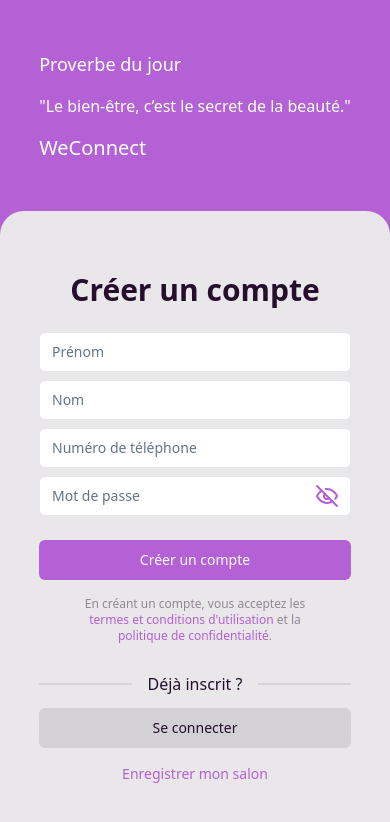
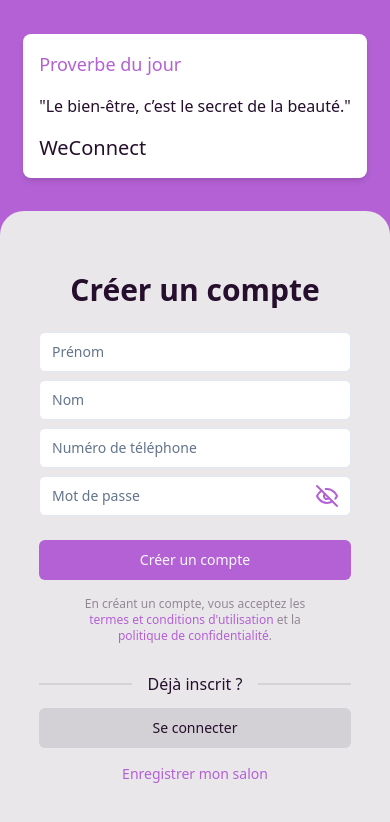
Before and after one commit to mh-lamine/cli-weconnect, a React (Vite) app: page /register in a window 390 px wide. Shown: the top 822 px of the page. Built offline with nearby package versions, Linux system fonts and the light colour scheme; no server answers.

Commit message:
Refactor RandomQuotes component styling

```diff
--- a/src/components/RandomQuotes.jsx
+++ b/src/components/RandomQuotes.jsx
@@ -10,10 +10,12 @@ export default function RandomQuotes() {
   const { type, text, author } = quoteToDisplay;
 
   return (
-    <div className="text-white text-xl flex flex-col w-full gap-4 lg:gap-8">
-      <h1 className="hidden lg:block text-4xl font-semibold">Ravi de vous revoir !</h1>
+    <div className="text-dark lg:text-white bg-white lg:bg-transparent p-4 lg:p-0 rounded-lg shadow-md lg:shadow-none text-xl flex flex-col w-full gap-4 lg:gap-8">
+      <h1 className="hidden lg:block text-4xl font-semibold">
+        Ravi de vous revoir !
+      </h1>
       <DropdownMenuSeparator className="hidden lg:block bg-white" />
-      <h2 className="text-lg font-medium lg:hidden">{type} du jour</h2>
+      <h2 className="text-lg text-primary lg:text-white font-medium lg:hidden">{type} du jour</h2>
       <p className="text-base">&quot;{text}&quot;</p>
       <span className="font-medium">{author ? author : "WeConnect"}</span>
     </div>
```
